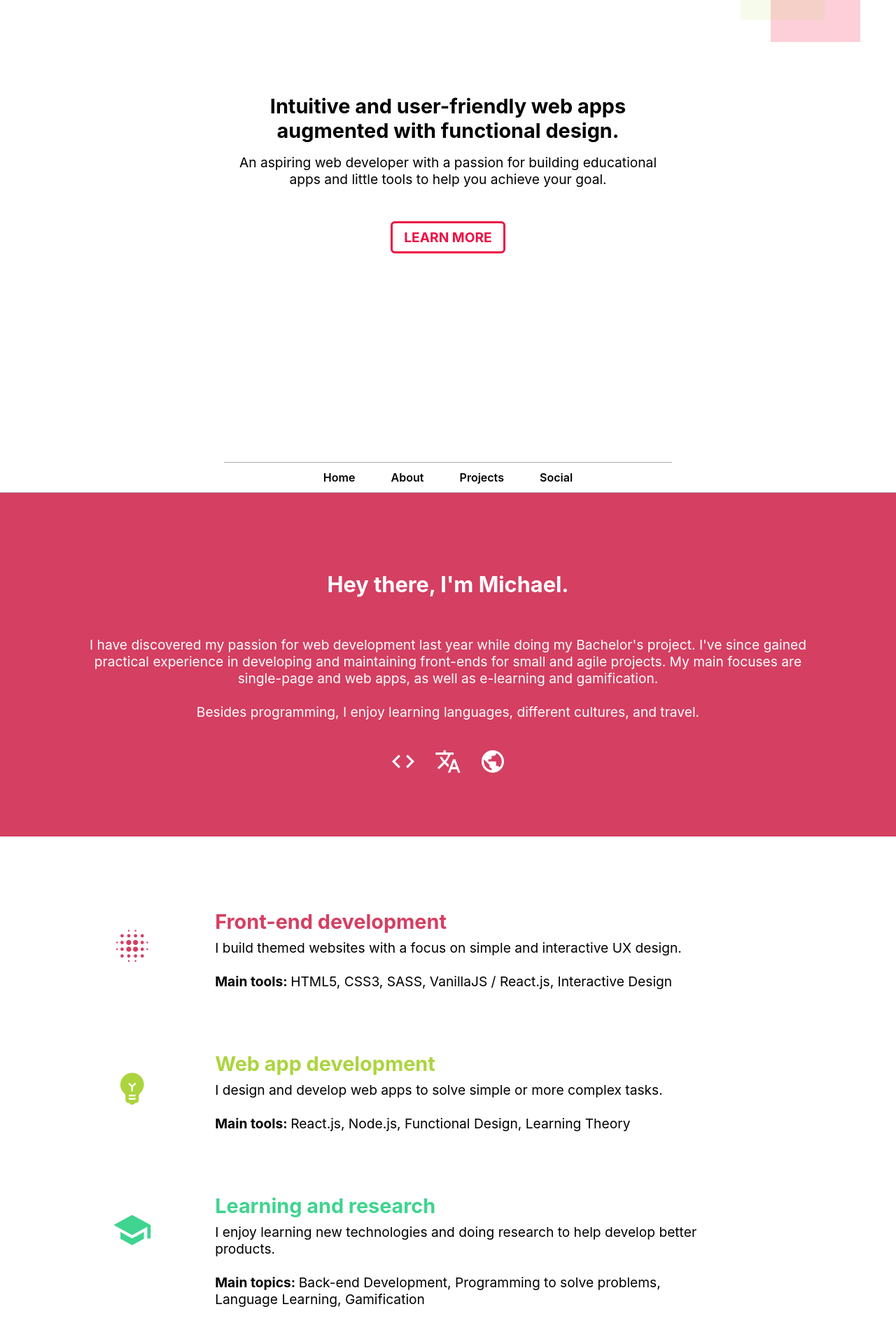
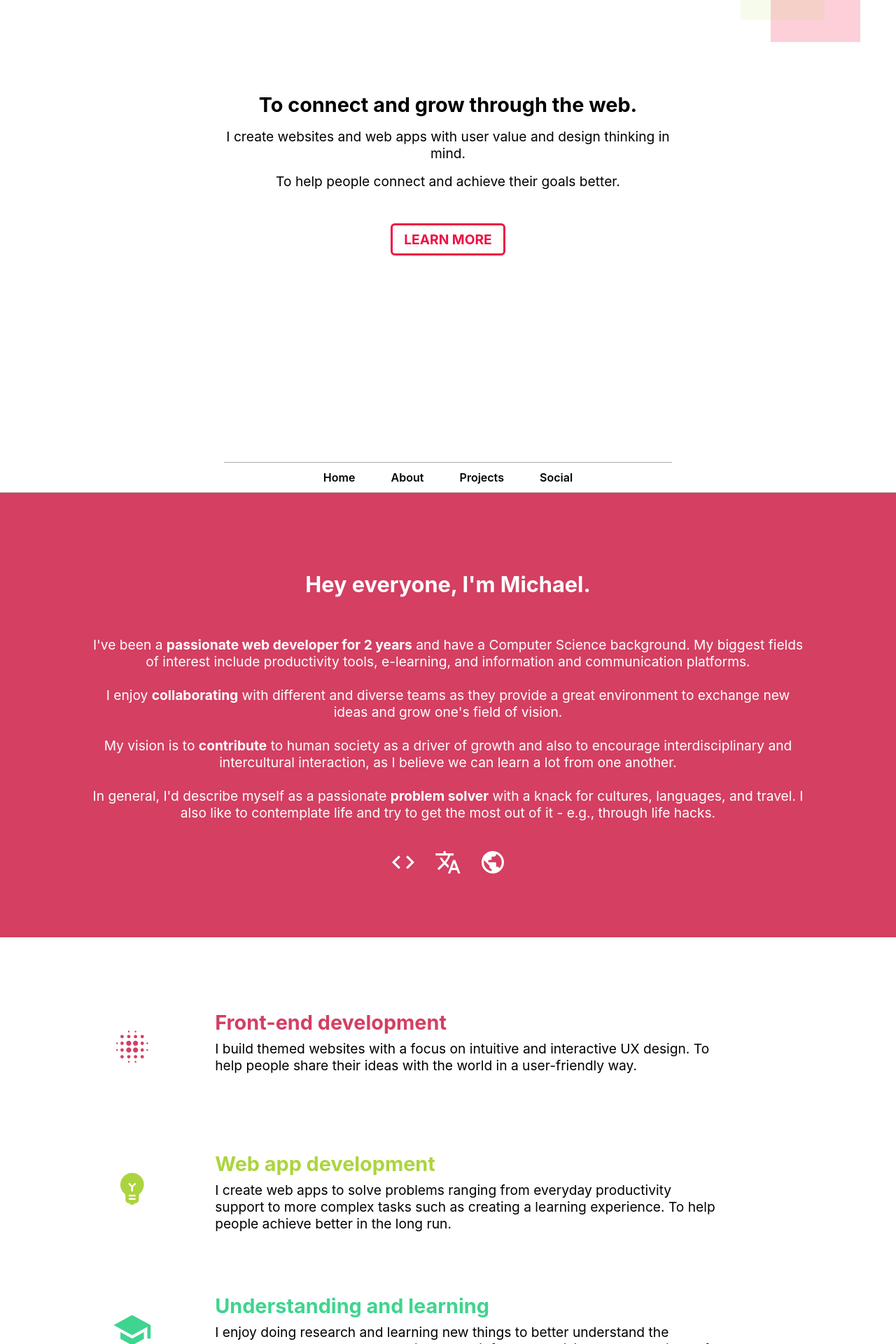
Before and after one commit to Str4yWolf/portfolio, a React (Create React App) app: page / in a window 1280 px wide. Shown: the part 140-2060 px from the top of the page at 70% size. Built offline with nearby package versions, Linux system fonts and the light colour scheme.

Commit message:
v1.0.2 new content

```diff
--- a/src/App.js
+++ b/src/App.js
@@ -33,11 +33,14 @@ const App = () => {
 
 
 
-      <main id="about">
+      <main>
         <div className="about">
-          <h2>Intuitive and user-friendly web apps augmented with functional design.</h2>
+          <h2>To connect and grow through the web.</h2>
           <p>
-             An aspiring web developer with a passion for building educational apps and little tools to help you achieve your goal.
+             I create websites and web apps with user value and design thinking in mind.
+          </p>
+          <p>
+            To help people connect and achieve their goals better.
           </p>
 
           <a href="#specialization">
@@ -59,12 +62,18 @@ const App = () => {
         <div id="specialization" className="specialization">
 
           <p className="about-me">
-          <h1>Hey there, I'm Michael.</h1>
+          <h1>Hey everyone, I'm Michael.</h1>
             <br />
-            I have discovered my passion for web development last year while doing my Bachelor's project. I've since gained practical experience in developing and maintaining front-ends for small and agile projects. My main focuses are single-page and web apps, as well as e-learning and gamification.
+              I've been a <strong>passionate web developer for 2 years</strong> and have a Computer Science background. My biggest fields of interest include productivity tools, e-learning, and information and communication platforms.
             <br />
             <br />
-            Besides programming, I enjoy learning languages, different cultures, and travel.
+              I enjoy <strong>collaborating</strong> with different and diverse teams as they provide a great environment to exchange new ideas and grow one's field of vision.
+            <br />
+            <br />
+              My vision is to <strong>contribute</strong> to human society as a driver of growth and also to encourage interdisciplinary and intercultural interaction, as I believe we can learn a lot from one another.
+            <br />
+            <br />
+              In general, I'd describe myself as a passionate <strong>problem solver</strong> with a knack for cultures, languages, and travel. I also like to contemplate life and try to get the most out of it - e.g., through life hacks.
             <br />
             <br />
 
--- a/src/assets/skillsData.json
+++ b/src/assets/skillsData.json
@@ -2,21 +2,21 @@
   {
     "iconName": "blur_on",
     "header": "Front-end development",
-    "description": "I build themed websites with a focus on simple and interactive UX design.",
+    "description": "I build themed websites with a focus on intuitive and interactive UX design. To help people share their ideas with the world in a user-friendly way.",
     "tools": "HTML5, CSS3, SASS, VanillaJS / React.js, Interactive Design",
     "toolsLabel": "Main tools: "
   },
   {
     "iconName": "emoji_objects",
     "header": "Web app development",
-    "description": "I design and develop web apps to solve simple or more complex tasks.",
+    "description": "I create web apps to solve problems ranging from everyday productivity support to more complex tasks such as creating a learning experience. To help people achieve better in the long run.",
     "tools": "React.js, Node.js, Functional Design, Learning Theory",
     "toolsLabel": "Main tools: "
   },
   {
     "iconName": "school",
-    "header": "Learning and research",
-    "description": "I enjoy learning new technologies and doing research to help develop better products.",
+    "header": "Understanding and learning",
+    "description": "I enjoy doing research and learning new things to better understand the problems at hand and help making better informed decisions on what kinds of solutions to offer under given circumstances.",
     "tools": "Back-end Development, Programming to solve problems, Language Learning, Gamification",
     "toolsLabel": "Main topics: "
   }
--- a/src/components/SkillCard.js
+++ b/src/components/SkillCard.js
@@ -10,10 +10,6 @@ const SkillCard = ({iconName, header, description, tools, toolsLabel = 'Tags: '}
       <span>
         <h2>{ header }</h2>
         { description }
-        <br />
-        <br />
-
-        <strong>{ toolsLabel }</strong><span>{ tools }</span>
       </span>
     </div>
   );
--- a/src/styles.scss
+++ b/src/styles.scss
@@ -26,6 +26,10 @@ p {
 	text-align: center;
 	font-size: 1.2rem;
 	margin-bottom: 2vh;
+}
+
+h1, h2, h3, h4, h5, h6, p, strong {
+	color: inherit;
 }
 
 
```
